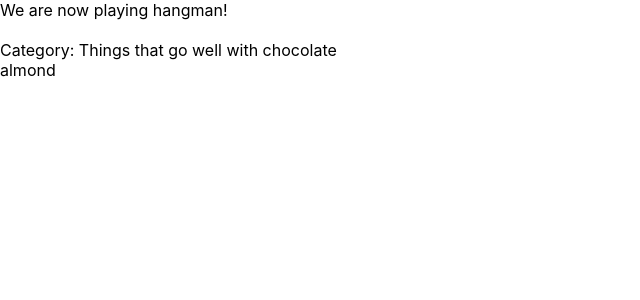
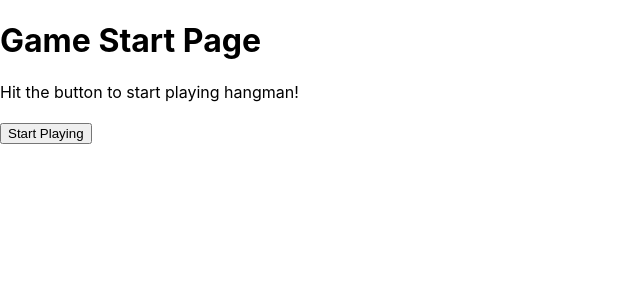
Before and after one commit to tiktok-camp-besties/hangman, a React (Create React App) app: page / in a window 1280 px wide. Shown: the top 300 px of the page, without its empty margins (0-640 px from the left). Built offline with nearby package versions, Linux system fonts and the light colour scheme.

Commit message:
Separate App into Page Components, Add button to generate random word

```diff
--- a/public/index.html
+++ b/public/index.html
@@ -6,7 +6,7 @@
   <link rel="icon" href="%PUBLIC_URL%/favicon.ico" />
   <meta name="viewport" content="width=device-width, initial-scale=1" />
   <meta name="theme-color" content="#000000" />
-  <meta name="description" content="Web site created using create-react-app" />
+  <meta name="description" content="Hangman Web site created using create-react-app" />
   <link rel="apple-touch-icon" href="%PUBLIC_URL%/logo192.png" />
   <!--
       manifest.json provides metadata used when your web app is installed on a
--- a/src/assets/App.css
+++ b/src/assets/App.css
@@ -1,38 +1,4 @@
-.App {
-  text-align: center;
+:root {
+  /* just a sample */
+  --text-color: #000000;
 }
-
-.App-logo {
-  height: 40vmin;
-  pointer-events: none;
-}
-
-@media (prefers-reduced-motion: no-preference) {
-  .App-logo {
-    animation: App-logo-spin infinite 20s linear;
-  }
-}
-
-.App-header {
-  background-color: #282c34;
-  min-height: 100vh;
-  display: flex;
-  flex-direction: column;
-  align-items: center;
-  justify-content: center;
-  font-size: calc(10px + 2vmin);
-  color: white;
-}
-
-.App-link {
-  color: #61dafb;
-}
-
-@keyframes App-logo-spin {
-  from {
-    transform: rotate(0deg);
-  }
-  to {
-    transform: rotate(360deg);
-  }
-}
--- /dev/null
+++ b/src/assets/GamePlayingPage.css
@@ -0,0 +1,4 @@
+:root {
+    /* just a sample */
+    --text-color: #000000;
+}
--- /dev/null
+++ b/src/assets/GameStartPage.css
@@ -0,0 +1,4 @@
+:root {
+    /* just a sample */
+    --text-color: #000000;
+}
--- a/src/assets/index.css
+++ b/src/assets/index.css
@@ -1,3 +1,4 @@
+/* is this file important in any way? if not just remove.*/
 body {
   margin: 0;
   font-family: -apple-system, BlinkMacSystemFont, 'Segoe UI', 'Roboto', 'Oxygen',
--- a/src/components/App.js
+++ b/src/components/App.js
@@ -1,9 +1,12 @@
 import React, { useState, useEffect } from "react";
-import GameStateContainer from "./GameStateContainer";
+import GameStartPage from "./GameStartPage";
+import GamePlayingPage from "./GamePlayingPage";
+import GameEndedPage from "./GameEndedPage";
+import '../assets/App.css';
 
-// for loading and saving in the future
-// const LOCAL_GAME_STORAGE_KEY = 'hangman.gameState';
-// const LOCAL_ROUND_STORAGE_KEY = 'hangman.roundState'
+// for implementing loading and saving this week
+// const LOCAL_PAGE_STORAGE_KEY = 'hangman.pageState';
+// const LOCAL_GAME_STORAGE_KEY = 'hangman.gameState'
 
 /**
  * Creates everything that you see on the webpage.
@@ -14,9 +17,8 @@ function App() {
 
   // ----- declarations -----
 
-  // for debug, set the default state to playing.
-  // for the real app, it should start with the "start" state
-  const [gameState, setGameState] = useState("playing");
+  // the pageState on launch will be set to 'start'
+  const [pageState, setPageState] = useState("start");
 
   // An object containing all the words to choose from
   const wordBank = require('./wordbank.json');
@@ -24,6 +26,7 @@ function App() {
   // ----- hooks -----
 
   /**
+   * To be implemented.
    * Set up the game when the page loads.
    */
   useEffect(() => {
@@ -36,17 +39,47 @@ function App() {
 
   /**
    * To be implemented.
-   * Loads the game's and round's state from
+   * Loads the page's and game's state from
    * the user's local storage when the page loads
    */
   function loadSavedStates() {
 
   }
 
+  /**
+   * Changes the page to the specified one.
+   * The setPageState function has been defined by the useState hook API
+   *
+   * @param {string} nextPage - The next container to load
+   */
+  function changePage(nextPage) {
+    setPageState(prevPage => {
+      return nextPage;
+    });
+  }
+
   // ----- main html on page -----
-  return (
-    <GameStateContainer state={gameState} allWords={wordBank} />
-  );
+
+  // Display either the start, playing or end page at any time.
+  switch (pageState) {
+    case 'start':
+      return (
+        <GameStartPage changePageFn={changePage} />
+      );
+    case 'playing':
+      return (
+        <GamePlayingPage
+          changePageFn={changePage}
+          allWords={wordBank}
+        />
+      );
+    case 'end':
+      return (
+        <GameEndedPage changePageFn={changePage} />
+      );
+    default:
+      console.error('Tried to load \'' + pageState + '\' which is an invalid page state.');
+  }
 }
 
 export default App;
--- /dev/null
+++ b/src/components/GameEndedPage.js
@@ -0,0 +1,19 @@
+import React from 'react'
+import '../assets/GameEndedPage.css';
+
+/**
+ * Represents all the elements on the ending page.
+ *
+ * @param {prop[]} props - variables being passed into this component
+ * @returns HTML of the ending page.
+ */
+export default function GameEndedPage({ changePageFn }) {
+    return (
+        <>
+            <h1>Game Ended Page</h1>
+            <div>You have completed the hangman game! You have either saved the guy or lost all of his limbs. Click the button below to start a new game.</div>
+            <br />
+            <button onClick={() => changePageFn('start')}>Next Word</button>
+        </>
+    );
+}
--- /dev/null
+++ b/src/components/GamePlayingPage.js
@@ -0,0 +1,23 @@
+import React from 'react'
+import '../assets/GamePlayingPage.css';
+import GetRandomWord from './GetRandomWord';
+
+
+/**
+ * Represents all the elements on the playing page.
+ *
+ * @param {prop[]} props - variables being passed into this component
+ * @returns HTML of the playing page.
+ */
+export default function GamePlayingPage({ changePageFn, allWords }) {
+    return (
+        <>
+            <h1>Game Playing Page</h1>
+            <div>We are now playing hangman!</div>
+            <br />
+            <GetRandomWord wordBank={allWords} />
+            <br />
+            <button onClick={() => changePageFn('end')}>Finish Game</button>
+        </>
+    );
+}
--- /dev/null
+++ b/src/components/GameStartPage.js
@@ -0,0 +1,19 @@
+import React from 'react'
+import '../assets/GameStartPage.css';
+
+/**
+ * Represents all the elements on the starting page.
+ *
+ * @param {prop[]} props - variables being passed into this component
+ * @returns HTML of the start page.
+ */
+export default function GameStartPage({ changePageFn }) {
+    return (
+        <>
+            <h1>Game Start Page</h1>
+            <div>Hit the button to start playing hangman!</div>
+            <br />
+            <button onClick={() => changePageFn('playing')}>Start Playing</button>
+        </>
+    );
+}
--- a/src/components/GameStateContainer.js
+++ /dev/null
@@ -1,31 +0,0 @@
-import React from 'react'
-import '../assets/GameStateContainer.css';
-import GetRandomWord from './GetRandomWord';
-
-
-export default function GameStateContainer({ state, allWords }) {
-    switch (state) {
-        case 'start':
-            return (
-                <>
-                    <div>Let's start playing hangman!</div>
-                </>
-            );
-        case 'playing':
-            return (
-                <>
-                    <div>We are now playing hangman!</div>
-                    <br />
-                    <GetRandomWord wordBank={allWords} />
-                </>
-            );
-        case 'end':
-            return (
-                <>
-                    <div>You have lost hangman!</div>
-                </>
-            );
-        default:
-            console.error('Tried to load invalid game state: ' + state)
-    }
-}
--- a/src/components/GetRandomWord.js
+++ b/src/components/GetRandomWord.js
@@ -1,5 +1,15 @@
-import React from 'react'
+import React, { useState } from 'react';
 
+/**
+ * React does not know that it needs to re-render the answer component
+ * unless I use the react state. So the displayed answer will only change when
+ * React watches for the state of the answer variable to change.
+ */
+
+
+/**
+ * Used to get the correct words from the category in the bank.
+ */
 const CATEGORIES = new Map([
     ["foreign", "Foreign words used in English"],
     ["names", "Gender neutral first names"],
@@ -7,8 +17,19 @@ const CATEGORIES = new Map([
     ["crush", "Things people to impress their crush"]
 ]);
 
+/**
+ * Contains all the functionality to randomly generate a word from the given category.
+ *
+ * @param {prop[]} props - variables being passed into this component
+ * @returns HTML to control the random generation of words. Also displays the word.
+ */
 export default function GetRandomWord({ wordBank }) {
-    // functions
+    // ----- declarations -----
+
+    // tell React to update components when answer is changed.
+    const [answer, changeAnswer] = useState('');
+
+    // ----- functions -----
 
     /**
      * Returns a random element from an array.
@@ -24,22 +45,30 @@ export default function GetRandomWord({ wordBank }) {
     }
 
     /**
-     * Chooses a random word from the given category
+     * Sets the answer word to be a random word from the given category
      *
-     * @param {string} key the category of the word,
+     * @param {string} category the category of the word,
      * which will be either "crush", "choc", "names", or "foreign"
-     * @returns a random word from the category
      */
-    function getRandomWord(key) {
-        return getRandomElem(wordBank[CATEGORIES.get(key)]);
+    function getRandomWord(category) {
+        let newAnswer = getRandomElem(wordBank[CATEGORIES.get(category)]);
+
+        changeAnswer(prevAnswer => {
+            return newAnswer;
+        });
     }
 
     // ----- html of component -----
     const currKey = "choc"; // let user choose in next iteration
     return (
         <>
+            <h2>Get Random Word Component</h2>
             <div>Category: {CATEGORIES.get(currKey)}</div>
-            <div>{getRandomWord(currKey)}</div>
+            <br />
+            <button onClick={() => getRandomWord(currKey)}>Generate next word</button>
+            <br />
+            <br />
+            <div>The answer is: {answer}</div>
         </>
     );
 }
```
Also changed, not shown: src/assets/GameEndedPage.css (renamed from src/assets/GameStateContainer.css).
